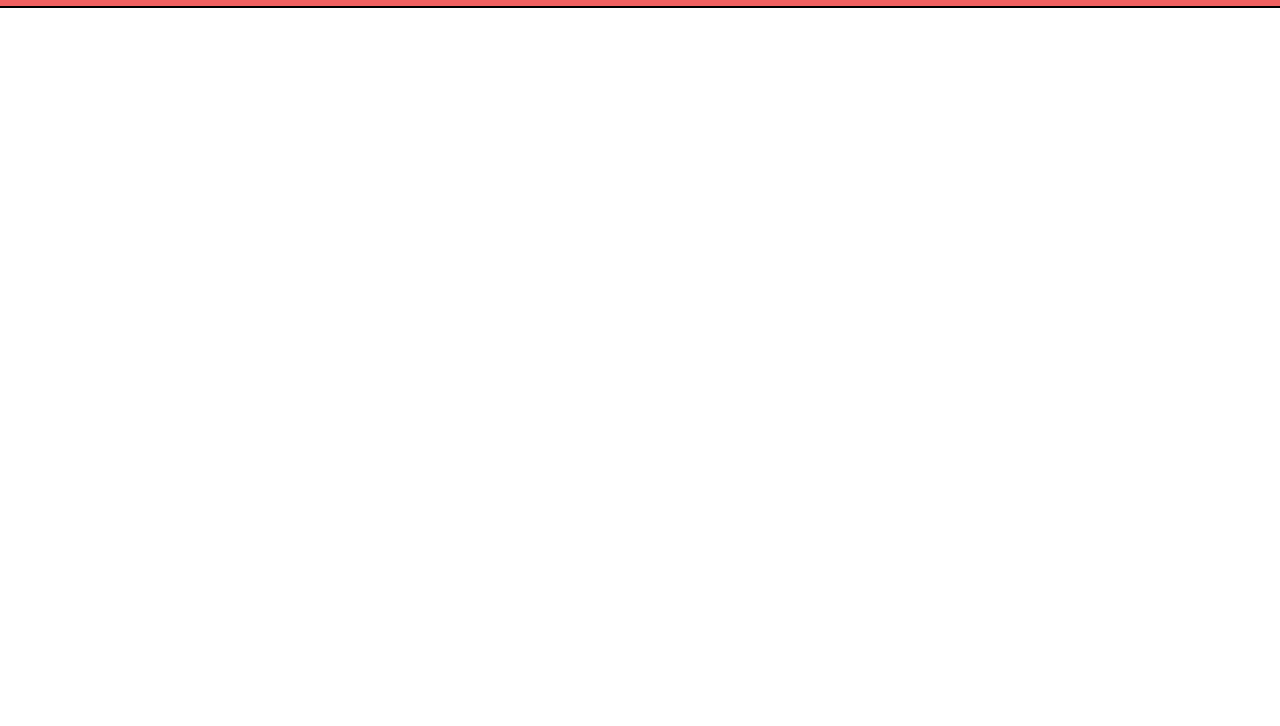
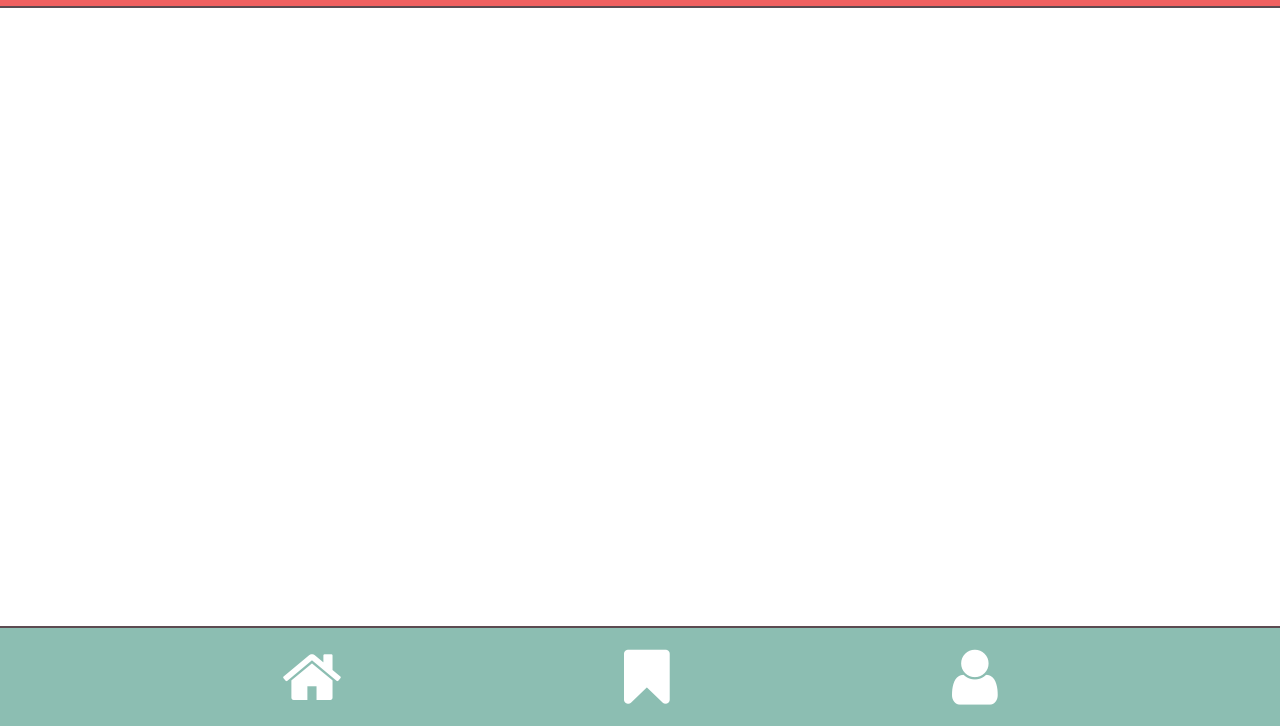
Before and after one commit to toshydev/quiz-app, a plain HTML site: page index.html in a window 1280 px wide. Shown: the part 74-800 px from the top of the page. Drawn offline with Linux system fonts and the light colour scheme.

Commit message:
add footer with css and initial pages

```diff
--- a/CSS/styles.css
+++ b/CSS/styles.css
@@ -1,13 +1,14 @@
 :root {
-    --brown: #5C4B51;
-    --green: #8CBEB2;
-    --beige: #8CBEB2;
-    --yellow: #F3B562;
-    --red: #F06060;
+  --brown: #5c4b51;
+  --green: #8cbeb2;
+  --beige: #f2ebbf;
+  --yellow: #f3b562;
+  --red: #f06060;
 }
 
 * {
   box-sizing: border-box;
+  _border: 2px solid green;
 }
 
 html {
@@ -24,13 +25,45 @@ body {
 header {
   background-color: var(--red);
   width: 100vw;
-    border-bottom: 2px solid black;
+  border-bottom: 2px solid var(--brown);
   position: fixed;
   top: 0;
 }
 
 h1 {
   text-align: center;
+}
+
+footer {
+  position: fixed;
+  bottom: 0;
+  background-color: var(--green);
+  width: 100vw;
+  height: 100px;
+  border-top: 2px solid var(--brown);
+}
+
+ul {
+  list-style: none;
+  width: 100%;
+  margin: 0;
+  padding: 0;
+  position: relative;
+  top: 50%;
+  left: 50%;
+  transform: translate(-50%, -50%);
+}
+
+i {
+  color: white;
+}
+
+i:hover {
+  color: var(--yellow);
+}
+
+.nav-link {
+  font-size: 4em;
 }
 
 #header-link {
@@ -43,3 +76,12 @@ h1 {
 #header-link:hover {
   text-shadow: 0 0 10px white;
 }
+
+#nav-bar {
+  display: flex;
+  justify-content: space-evenly;
+}
+
+#nav-bar li {
+  text-align: center;
+}
--- a/index.html
+++ b/index.html
@@ -4,15 +4,41 @@
     <meta charset="UTF-8" />
     <meta http-equiv="X-UA-Compatible" content="IE=edge" />
     <meta name="viewport" content="width=device-width, initial-scale=1.0" />
-    <link rel="stylesheet" href="CSS/styles.css">
-    <link rel="preconnect" href="https://fonts.googleapis.com">
-    <link rel="preconnect" href="https://fonts.gstatic.com" crossorigin>
-    <link href="https://fonts.googleapis.com/css2?family=Raleway:wght@400;700&display=swap" rel="stylesheet">
+    <link rel="stylesheet" href="CSS/styles.css" />
+    <link rel="preconnect" href="https://fonts.googleapis.com" />
+    <link rel="preconnect" href="https://fonts.gstatic.com" crossorigin />
+    <link
+      href="https://fonts.googleapis.com/css2?family=Raleway:wght@400;700&display=swap"
+      rel="stylesheet"
+    />
+    <link
+      rel="stylesheet"
+      href="https://cdnjs.cloudflare.com/ajax/libs/font-awesome/4.7.0/css/font-awesome.min.css"
+    />
     <title>Quiz App</title>
   </head>
   <body>
     <header>
       <h1><a id="header-link" href="index.html">Quiz App</a></h1>
     </header>
+    <footer>
+      <ul id="nav-bar">
+        <li>
+          <a class="nav-link" href="index.html"
+            ><i class="fa fa-home" aria-hidden="true"></i
+          ></a>
+        </li>
+        <li>
+          <a class="nav-link" href="bookmarks.html"
+            ><i class="fa fa-bookmark" aria-hidden="true"></i
+          ></a>
+        </li>
+        <li>
+          <a class="nav-link" href="profile.html"
+            ><i class="fa fa-user" aria-hidden="true"></i
+          ></a>
+        </li>
+      </ul>
+    </footer>
   </body>
 </html>
```
Also changed, not shown: bookmarks.html (added), profile.html (added). Lines whose indentation alone changed are shown as unchanged.
